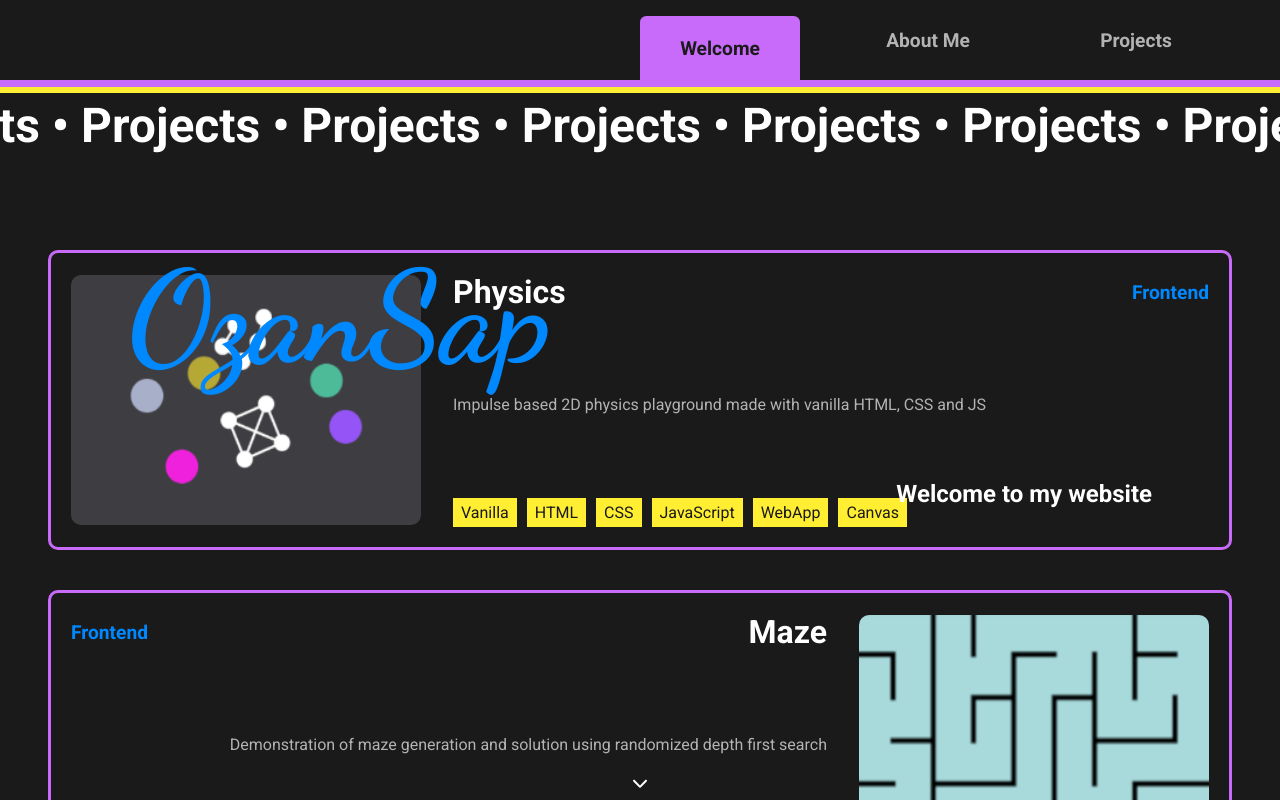
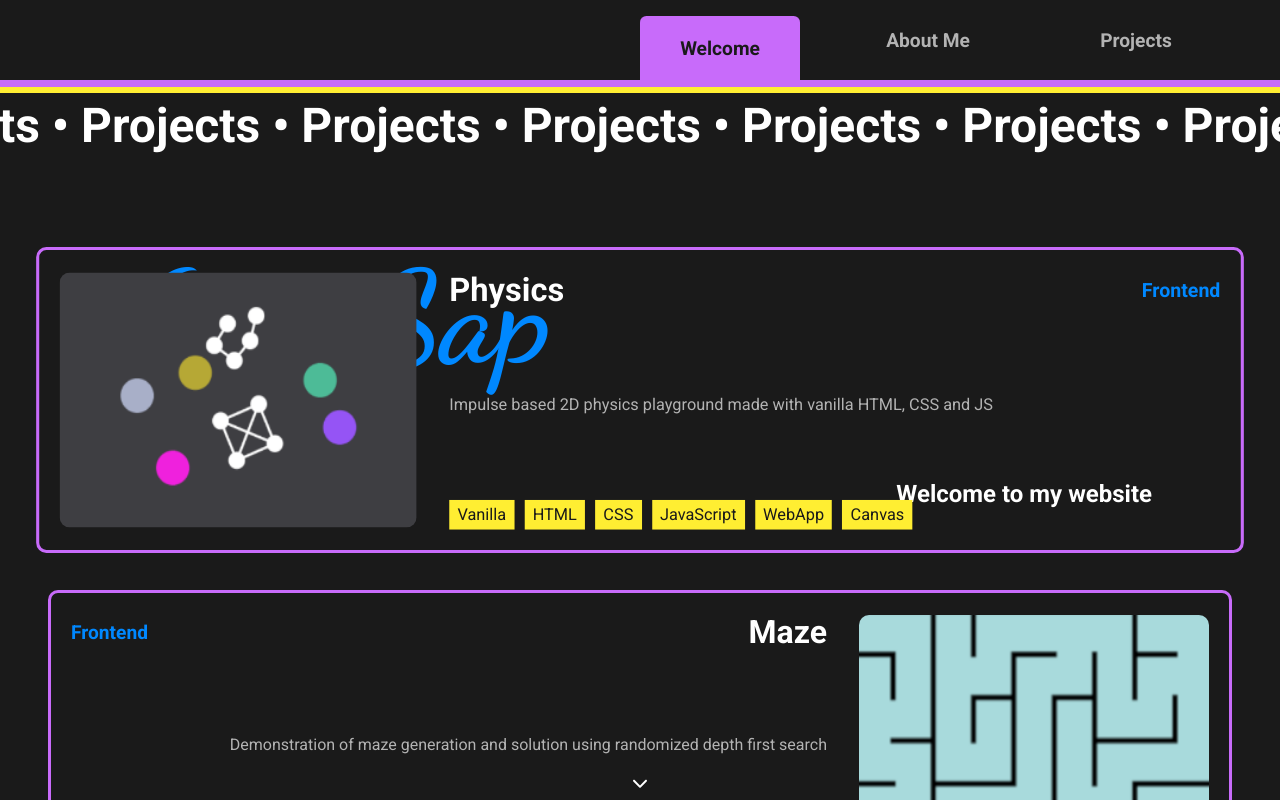
Before and after one commit to ozansap/Website, a Next.js app: page / in a window 1280 px wide. In both pictures the pointer is over the element 640 px from the left and 1503 px from the top of the page. Shown: the part 1103-1903 px from the top of the page. Built offline with nearby package versions, Linux system fonts and the light colour scheme.

Commit message:
card scale animation

```diff
--- a/components/ProjectCard.tsx
+++ b/components/ProjectCard.tsx
@@ -20,7 +20,7 @@ const ProjectCard: FC<props> = ({
 }) => {
 
   return (
-    <motion.div className={combine(styles.ProjectCard, [reverse, styles.reverse])}>
+    <motion.div className={combine(styles.ProjectCard, [reverse, styles.reverse])} whileHover={{scale: 1.02}}>
       <motion.img src={thumbnail}/>
       <motion.div className={styles.Text}>
         <motion.div className={styles.Header}>
--- a/styles/ProjectCard.module.scss
+++ b/styles/ProjectCard.module.scss
@@ -19,6 +19,10 @@
     margin: auto;
 
     border-radius: 10px;
+  }
+
+  &:hover {
+    cursor: pointer;
   }
 }
 
```
